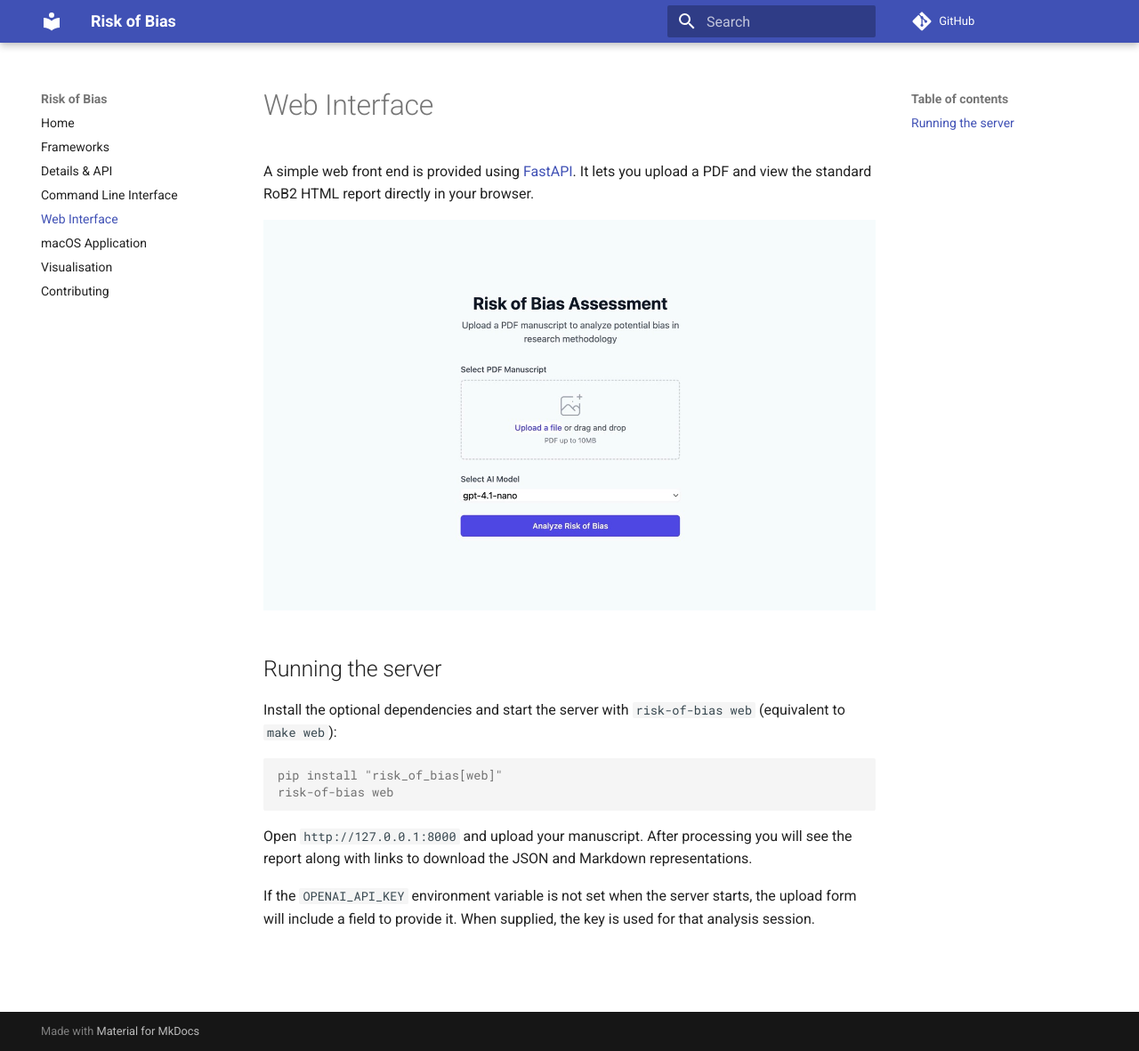
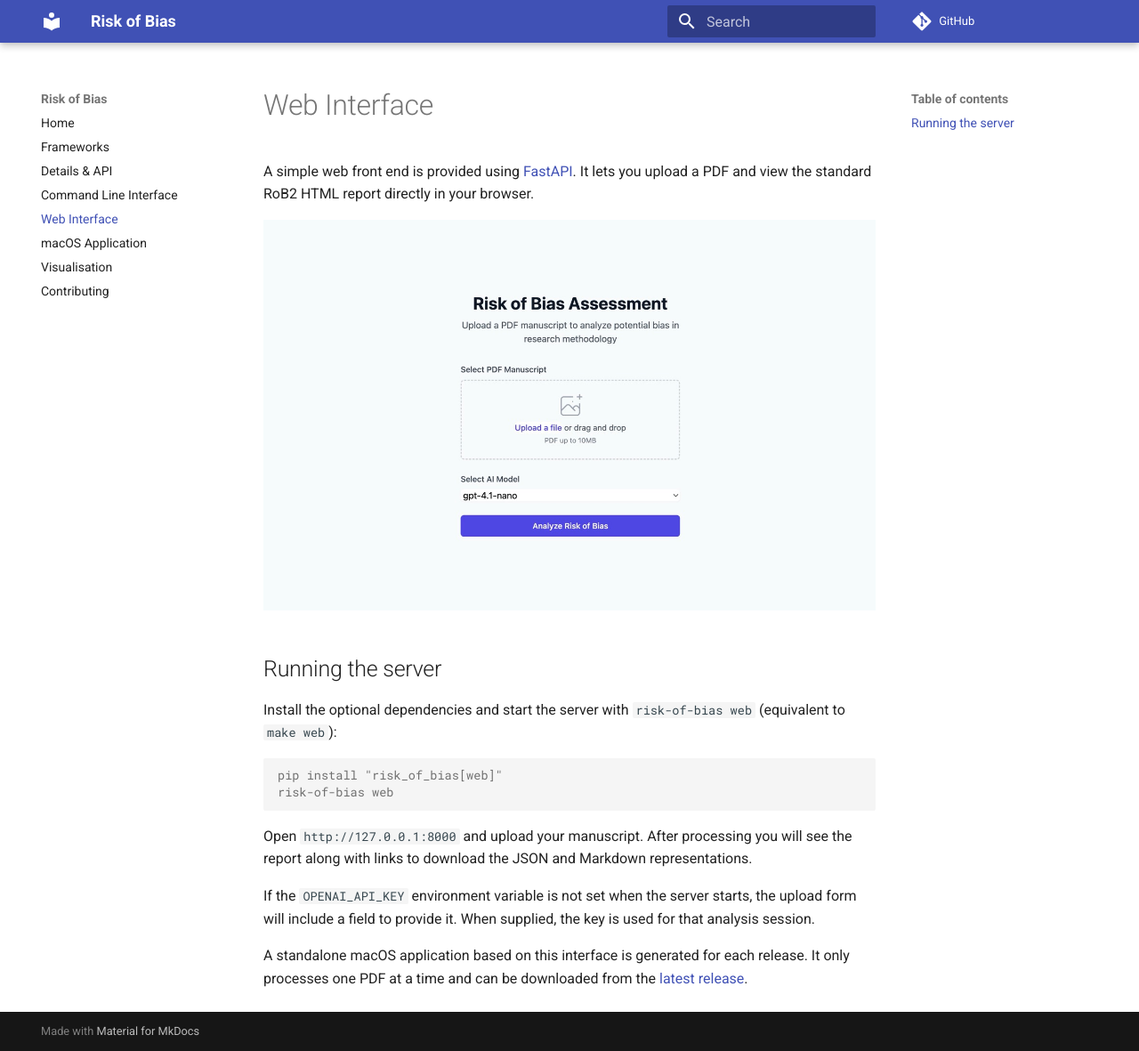
Before and after one commit to rob-luke/risk-of-bias, an MkDocs documentation site: the page built from docs/web.md, in a window 1280 px wide and 1181 px high. Shown: the whole window at 89% size. Built offline with MkDocs 1.6.1 and Material for MkDocs 9.7.7, drawn with Linux system fonts in a browser that asks for light colours; comment, search, counter and statistics services are not loaded.

```diff
--- a/docs/web.md
+++ b/docs/web.md
@@ -22,3 +22,7 @@ representations.
 If the `OPENAI_API_KEY` environment variable is not set when the server
 starts, the upload form will include a field to provide it. When supplied,
 the key is used for that analysis session.
+
+A standalone macOS application based on this interface is generated for each
+release. It only processes one PDF at a time and can be downloaded from the
+[latest release](https://github.com/rob-luke/risk-of-bias/releases/latest/download/RiskOfBias).
```
Also changed, not shown: README.md (+4 -0 lines), docs/mac_app.md (+3 -0 lines).
